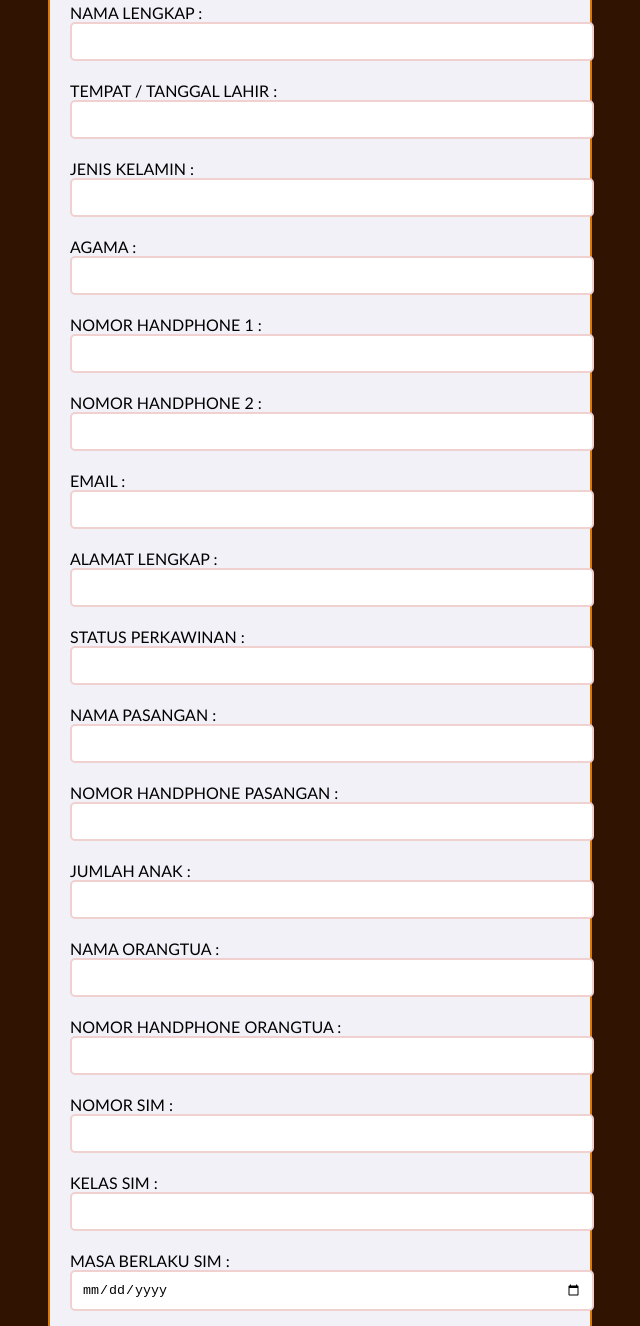
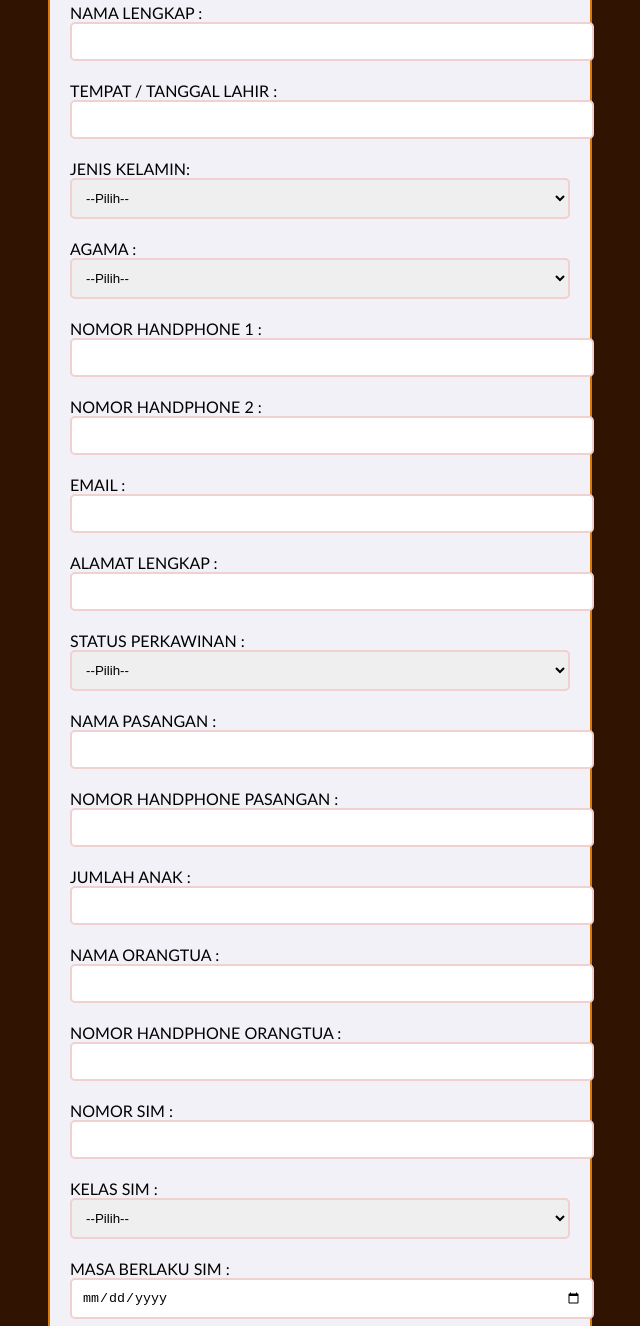
Before and after one commit to rendrawi79-ui/braga-holiday, a plain HTML site: page index.html in a window 1280 px wide. Shown: the part 174-1500 px from the top of the page, without its empty margins (320-960 px from the left). Drawn offline with Linux system fonts and the light colour scheme.

Commit message:
Update index.html

```diff
--- a/index.html
+++ b/index.html
@@ -29,6 +29,13 @@
       border: 2px solid #f1d0d0;
       border-radius: 5px;
     }
+     #form-container select[type="pilihan"] {
+      width: 100%;
+      padding: 10px;
+      margin-bottom: 20px;
+      border: 2px solid #f1d0d0;
+      border-radius: 5px;
+     }
     #form-container input[type="submit"] {
       background-color: #1E90FF;
       color: #FFFFFF;
@@ -65,7 +72,7 @@
     #footer {
       text-align: center;
       margin-top: 30px;
-      font-size: 30px;
+      font-size: 40px;
       color: #f7f1f1;
     }
   </style>
@@ -84,10 +91,21 @@
       <input type="text" id="nama_lengkap" name="nama_lengkap" required>
       <label for="tempat_tgl_lahir">TEMPAT / TANGGAL LAHIR  :</label>
       <input type="text" id="tempat_tgl_lahir" name="tempat_tgl_lahir" required>
-      <label for="jenis_kelamin">JENIS KELAMIN  :</label>
-      <input type="text" id="jenis_kelamin" name="jenis_kelamin" required>
+      <label for="pilihan">JENIS KELAMIN:</label>
+      <select type="pilihan" name="pilihan" required>
+      <option value="" disabled selected>--Pilih--</option>
+      <option value="pria">PRIA</option>
+      <option value="wanita">WANITA</option>
+      </select>
       <label for="agama">AGAMA  :</label>
-      <input type="text" id="agama" name="agama" required>
+     <select type="pilihan" name="pilihan" required>
+      <option value="" disabled selected>--Pilih--</option>
+      <option value="islam">ISLAM</option>
+      <option value="kristen">KRISTEN</option>
+      <option value="hindu">HINDU</option>
+      <option value="budha">BUDHA</option>
+      <option value="lainnya">LAINNYA</option>
+      </select>
       <label for="no_hp_1">NOMOR HANDPHONE 1  :</label>
       <input type="tel" id="no_hp1" name="no_hp_1" pattern="[0-9]{10,12}" required>
       <label for="no_hp_2">NOMOR HANDPHONE 2  :</label>
@@ -97,7 +115,12 @@
       <label for="alamat_lengkap">ALAMAT LENGKAP  :</label>
       <input type="text" id="alamat_lengkap" name="alamat_lengkap" required>
       <label for="status_perkawinan">STATUS PERKAWINAN  :</label>
-      <input type="text" id="status_perkawinan" name="status_perkawinan" required>
+      <select type="pilihan" name="pilihan" required>
+      <option value="" disabled selected>--Pilih--</option>
+      <option value="menikah">MENIKAH</option>
+      <option value="belum_menikah">BELUM MENIKAH</option>
+      <option value="pernah_menikah">PERNAH MENIKAH</option>
+      </select>
       <label for="nama_pasangan">NAMA PASANGAN  :</label>
       <input type="text" id="nama_pasangan" name="nama_pasangan" required>
       <label for="no_hp_pasangan">NOMOR HANDPHONE PASANGAN  :</label>
@@ -111,7 +134,15 @@
       <label for="no_sim">NOMOR SIM  :</label>
       <input type="number" id="no_sim" name="no_sim" required>
       <label for="kelas_sim">KELAS SIM  :</label>
-      <input type="text" id="kelas_sim" name="kelas_sim" required>
+     <select type="pilihan" name="pilihan" required>
+      <option value="" disabled selected>--Pilih--</option>
+      <option value="a">A</option>
+      <option value="a_umum">A UMUM</option>
+      <option value="b1">B1</option>
+      <option value="b1_umum">B1 UMUM</option>
+      <option value="b2">B2</option>
+      <option value="b2_umum">B2 UMUM</option>
+      </select>
       <label for="masa_berlaku_sim">MASA BERLAKU SIM  :</label>
       <input type="date" id="masa_berlaku_sim" name="masa_berlaku_sim" required>
       <label for="pengalaman_mengemudi">PENGALAMAN MENGEMUDI  :</label>
@@ -121,7 +152,14 @@
       <label for="sertifikat_mengemudi">SERTIFIKAT MENGEMUDI  :</label>
       <input type="text" id="sertifikat_mengemudi" name="sertifikat_mengemudi" required>
       <label for="pendidikan_terakhir">PENDIDIKAN TERAKHIR  :</label>
-      <input type="text" id="pendidikan_terakhir" name="pendidikan_terakhir" required>
+     <select type="pilihan" name="pilihan" required>
+      <option value="" disabled selected>--Pilih--</option>
+      <option value="sarjana">SARJANA</option>
+      <option value="smu">SMU/SMK/MA SEDERAJAT</option>
+      <option value="smp">SMP/MTS SEDERAJAT</option>
+      <option value="sd">SD/MI SEDERAJAT</option>
+      <option value="tidak_sekolah">TIDAK SEKOLAH</option>
+      </select>
       <label for="nama_sekolah">NAMA SEKOLAH  :</label>
       <input type="text" id="nama_sekolah" name="nama_sekolah" required>
       <label for="tahun_lulus">TAHUN LULUS  :</label>
@@ -137,7 +175,11 @@
       <label for="riwayat_penyakit_berat">RIWAYAT PENYAKIT BERAT  :</label>
       <input type="text" id="riwayat_penyakit_berat" name="riwayat_penyakit_berat" required>
       <label for="status_kesehatan">STATUS KESEHATAN SAAT INI  :</label>
-      <input type="text" id="status_kesehatan" name="status_kesehatan" required>
+      <select type="pilihan" name="pilihan" required>
+      <option value="" disabled selected>--Pilih--</option>
+      <option value="sehat">SEHAT</option>
+      <option value="berobat">SEDANG DALAM PENGOBATAN</option>
+      </select>
       <label for="asuransi">KEPEMILIKAN ASURANSI KESEHATAN  :</label>
       <input type="text" id="asuransi" name="asuransi" required>
       <label for="no_asuransi">NOMOR ASURANSI  :</label>
```
